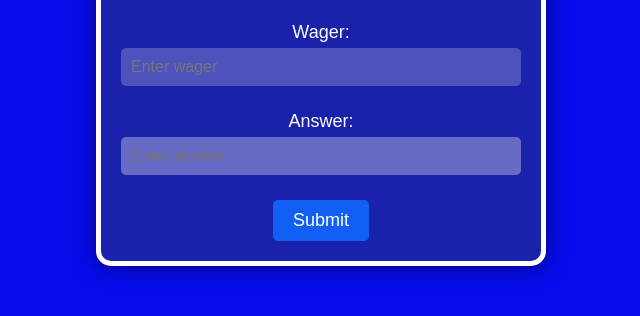
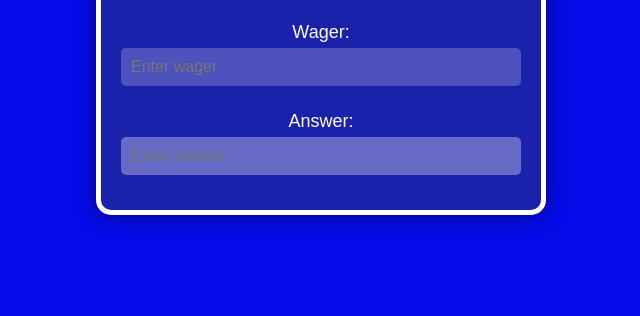
Before and after one commit to homejeopardy/final, a plain HTML site: page index.html in a window 1280 px wide. Shown: the part 210-526 px from the top of the page, without its empty margins (319-959 px from the left). Drawn offline with Linux system fonts and the light colour scheme; a web font is replaced by a local one.

Commit message:
Update index.html

```diff
--- a/index.html
+++ b/index.html
@@ -89,8 +89,6 @@
 
         <label for="answer">Answer:</label>
         <input type="text" id="answer" placeholder="Enter answer">
-
-        <button onclick="submitAnswer()">Submit</button>
     </div>
 </body>
 </html>
```
